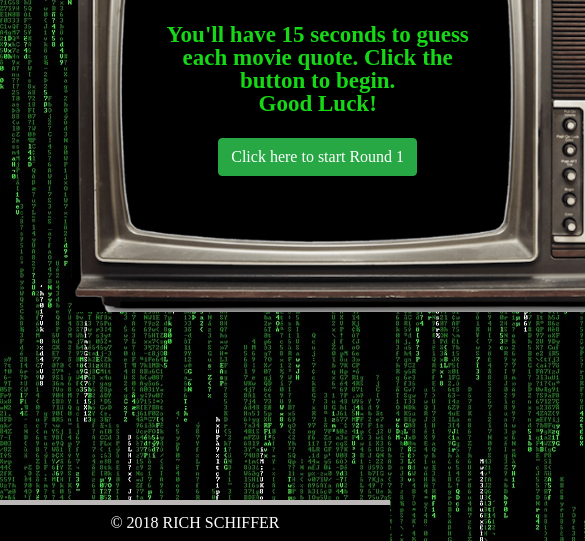
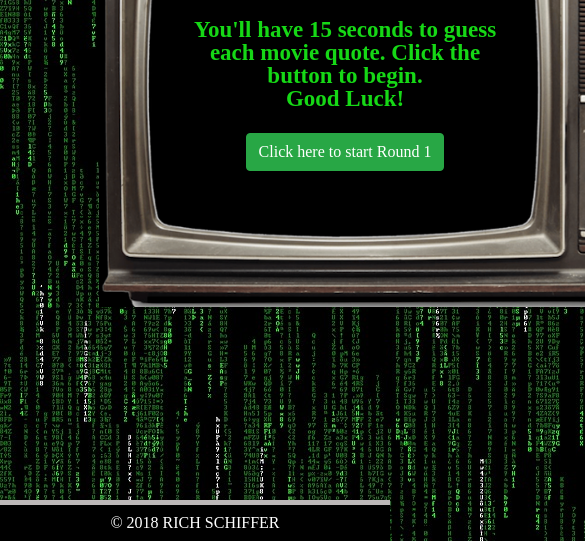
Before and after one commit to filthyrrrich/TriviaGame, a plain HTML site: page index.html in a window 390 px wide. Shown: the part 303-844 px from the top of the page, 585 px wide, since content can reach past the window. Drawn offline with nearby package versions, Linux system fonts and the light colour scheme.

Commit message:
css debuggin

```diff
--- a/assets/css/style.css
+++ b/assets/css/style.css
@@ -363,7 +363,7 @@ footer {
         margin-bottom: 5px;
     }
     #main {
-        float: left;
+        /* float: left; */
         margin-left: 0;
         margin-right: auto;
     }
@@ -375,7 +375,7 @@ footer {
   @media screen and (max-width: 640px) {
 
     .container {
-        margin-left: 3%;
+        margin-left: 10%;
     }
     .btn-Light {
         margin: 5px;
```
